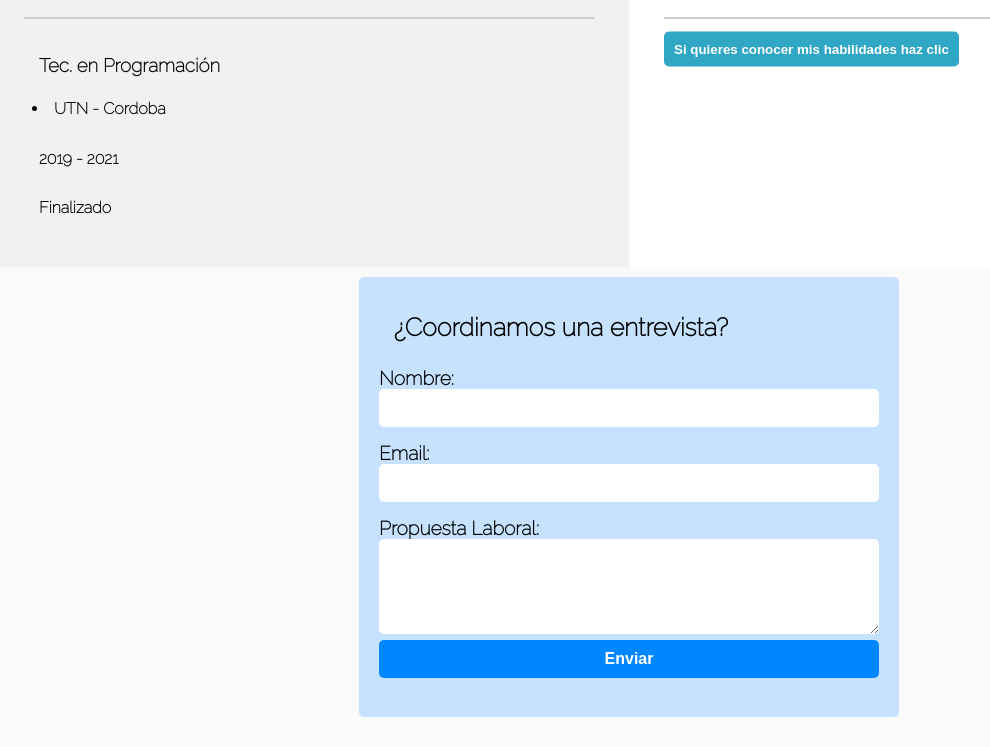
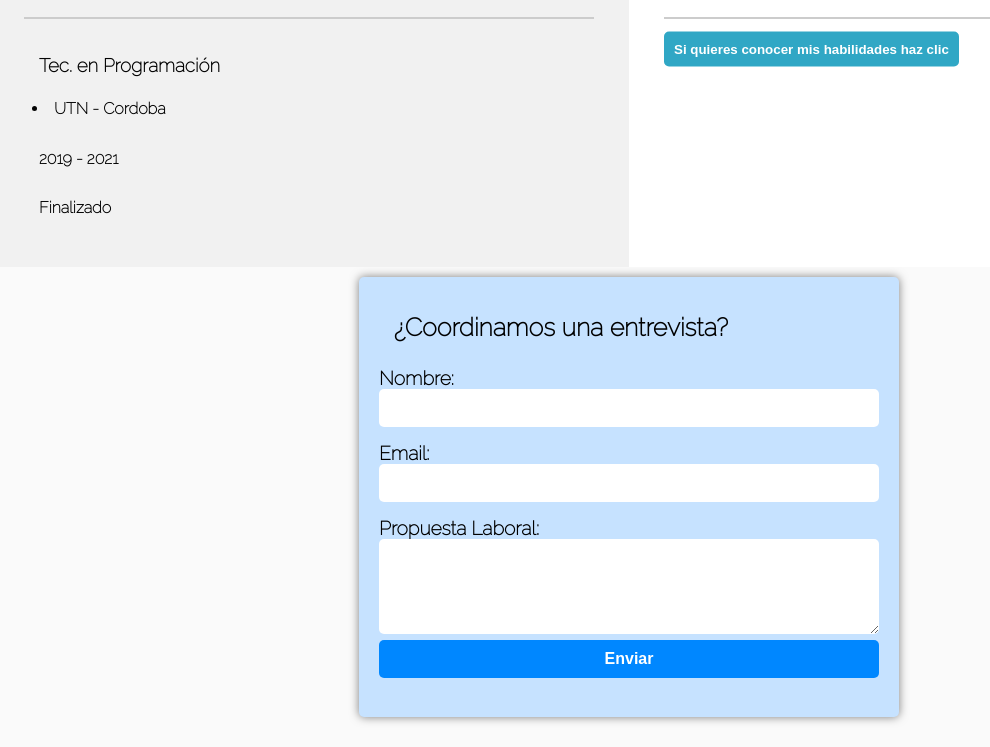
Before and after one commit to EntregaCv/CurriculumEntrega, a plain HTML site: page index.html in a window 1280 px wide. Shown: the part 661-1408 px from the top of the page, without its empty margins (41-1031 px from the left). Drawn offline with Linux system fonts and the light colour scheme.

Commit message:
Update index.css

```diff
--- a/index.css
+++ b/index.css
@@ -200,3 +200,8 @@ body {
         transform: translateY(0);
       }
     }
+
+
+    .formulario-sombra {
+      box-shadow: 0px 0px 10px rgba(0, 0, 0, 0.5);
+    }
```
